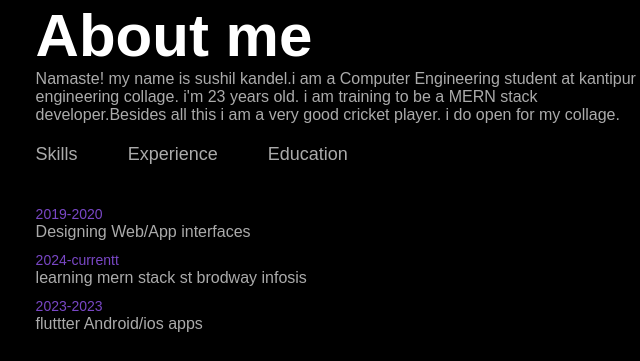
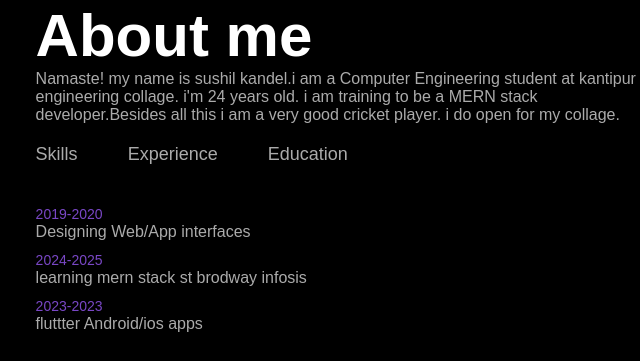
Before and after one commit to Sushield/personal-portfolio, a plain HTML site: page index.html in a window 1280 px wide. Both pictures are taken after a click on the element "Experience". Shown: the part 889-1250 px from the top of the page, 502-1142 px from the left. Drawn offline with Linux system fonts and the light colour scheme.

Commit message:
Revise personal details and service descriptions
Updated personal information and improved service descriptions.

```diff
--- a/index.html
+++ b/index.html
@@ -39,7 +39,7 @@
             <div class="about-col-2">
                 <h1 class="sub-title">About me</h1>
                 <p>Namaste! my name is sushil kandel.i am a Computer Engineering student at kantipur engineering collage.
-                    i'm 23 years old. i am training to be a MERN stack developer.Besides all this i am a very good cricket player.
+                    i'm 24 years old. i am training to be a MERN stack developer.Besides all this i am a very good cricket player.
                     i do open for my collage.
                 </p>
 
@@ -58,7 +58,7 @@
                 <div class="tab-contents" id="experience">
                     <ul>
                         <li><span>2019-2020</span><br>Designing Web/App interfaces</li>
-                        <li><span>2024-currentt</span><br>learning mern stack st brodway infosis</li>
+                        <li><span>2024-2025</span><br>learning mern stack st brodway infosis</li>
                         <li><span>2023-2023</span><br> fluttter Android/ios apps</li>
                     </ul>
                 </div>
```
